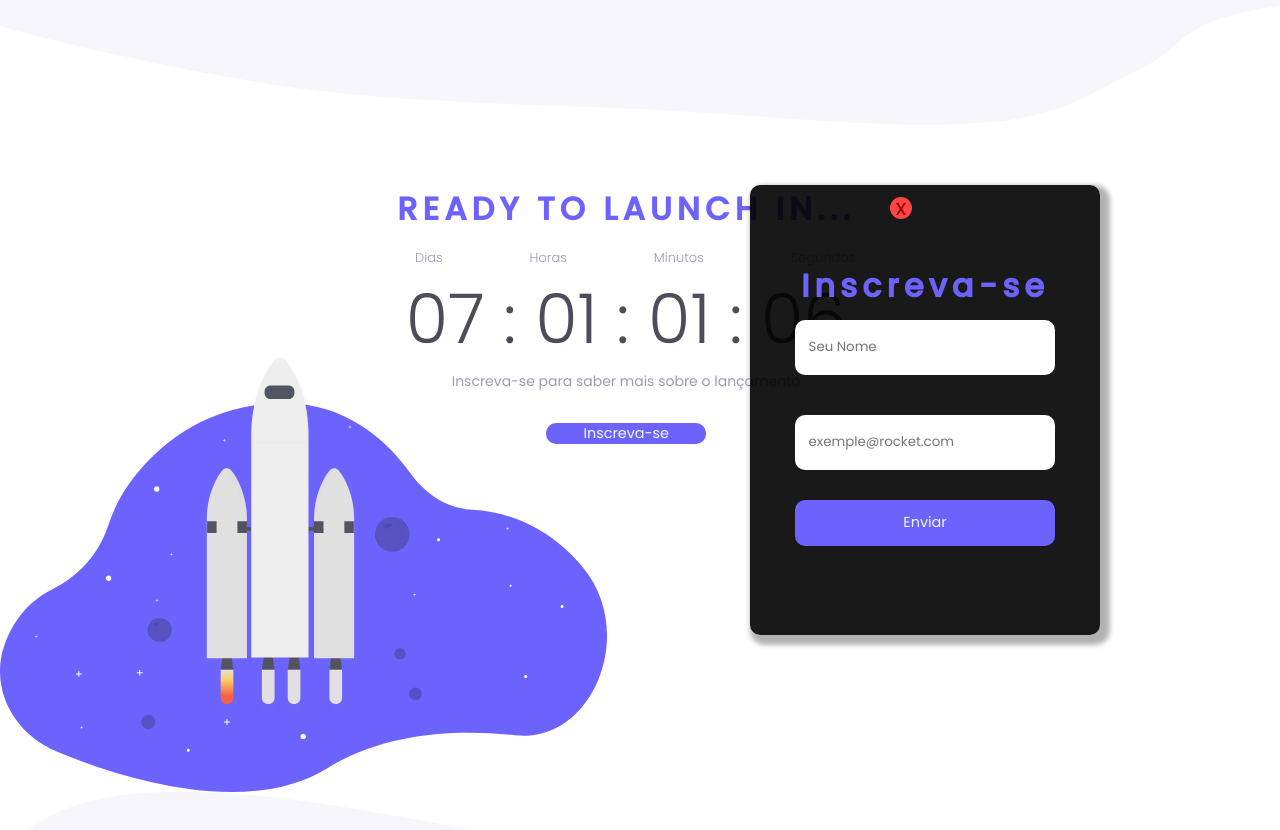
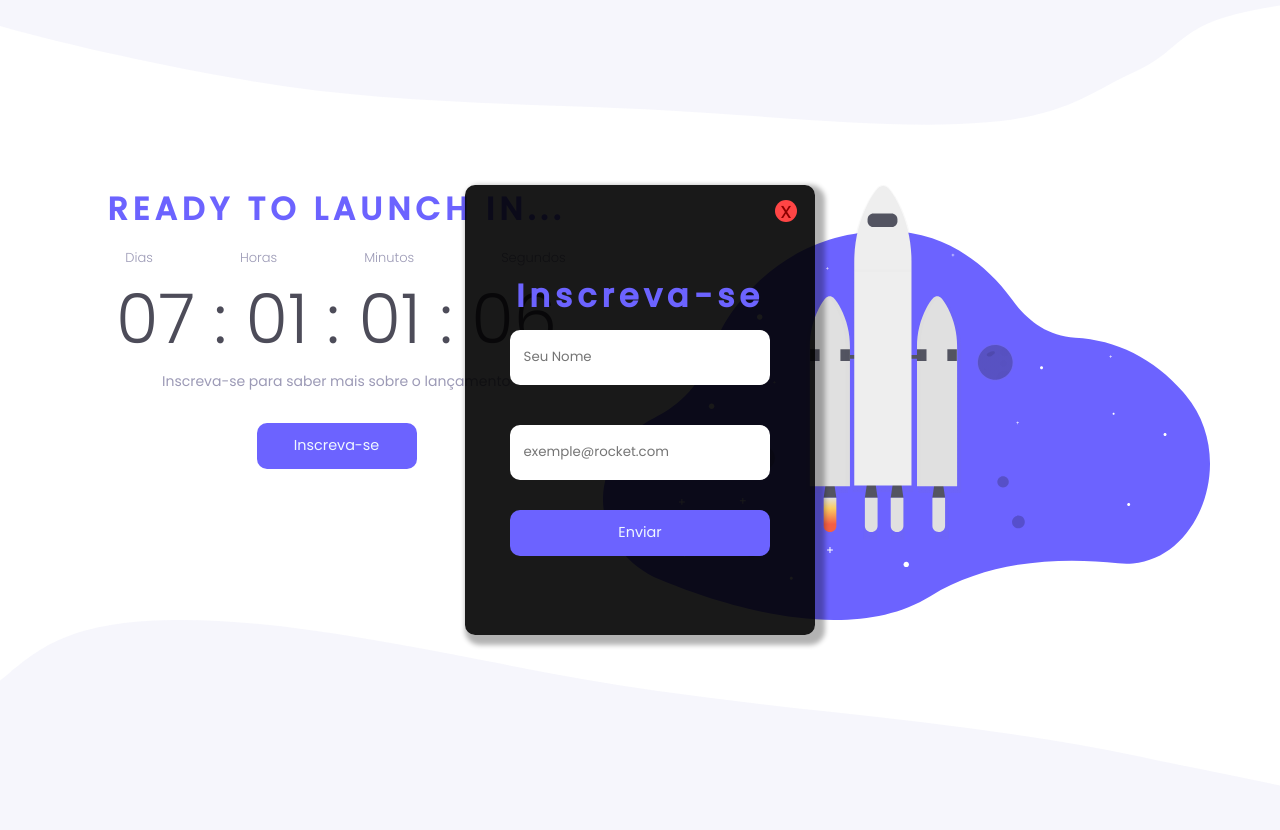
Before and after one commit to paulosantana95/Desafio-Countdown, a plain HTML site: page index.html in a window 1280 px wide. Both pictures are taken after a click on the button "Inscreva-se". Drawn offline with Linux system fonts and the light colour scheme.

Commit message:
projetct 2.0

```diff
--- a/assets/css/style.css
+++ b/assets/css/style.css
@@ -14,9 +14,9 @@
 
 .container {
     display: flex;
-    justify-content: flex-start;
     /* border: 5px solid #6C63FF; */
     margin-top: 60px;
+    justify-content: center;
     flex-wrap: wrap;
 }
 
@@ -55,23 +55,27 @@ p {
 .rocket-image {
     display: flex;
     justify-content: center;
+    width: 607px;
 }
+
+@media (max-width: 900px) {
+    .rocket-image {
+        display: none;
+    }
+  }
 
 .countdown-area {
     display: flex;
     float: left;
     /* width: 494px; */
-    height: 172px;
-    margin-left: 360px;
     flex-direction: column;
     align-items: center;
-    padding-bottom: 50px;
+    /* padding-bottom: 100px; */
 }
 
 .timer-text-area {
     display: flex;
     justify-content: center;
-    justify-items: center;
     text-align: center;
     flex-direction: row;
     padding-right: 5px;
@@ -93,7 +97,6 @@ p {
 }
 
 button {
-    height: 46px;
     background-color: var(--purple);
     border-radius: 10px;
     color: aliceblue;
@@ -102,13 +105,15 @@ button {
     cursor: pointer;
 }
 
-.subscribe {
+.subscribe-button {
     height: 46px;
     width: 160px;
     margin-top: 31px;
+    margin-bottom: 50px;
 }
 
 #modal div button {
+    height: 46px;
     width: 260px;
 }
 
@@ -119,13 +124,11 @@ button {
     flex-direction: column;
     justify-items: center;
     visibility: hidden;
-    margin-left: 750px;
     width: 350px;
     height: 450px;
     box-shadow: 5px 5px 5px 5px rgba(0, 0, 0, 0.3);
     background: rgba(0,0,0,0.9);
     z-index: 1;
-    pointer-events: none;
     border-radius: 10px;
 }
 
@@ -174,18 +177,17 @@ button {
 } */
 
 .fechar {
-    position: relative;
     width: 22px;
     height: 25px;
-    left: 140px;
-    top: 7px;
     text-align: center;
     line-height: 22px;
-    margin-top: 5px;
+    margin-left: 310px;
+    margin-top: 15px;
     background: #ff4545;
     border-radius: 50%;
     font-size: 22px;
     color: #8d0000;
+    cursor: pointer;
 }
 
 a:link, a:active, a:visited{
--- a/assets/js/main.js
+++ b/assets/js/main.js
@@ -36,9 +36,9 @@ function clickSubmit() {
 }
 
 function clickClosed() {
-    const x = document.querySelector('#fechar')
+    const modal = document.querySelector('#modal')
 
-
+    modal.className="";
 
 }
 
--- a/index.html
+++ b/index.html
@@ -10,7 +10,7 @@
         <link href="https://fonts.googleapis.com/css2?family=Poppins:wght@300;400;500&display=swap" rel="stylesheet">
     <title>Countdown</title>
 </head>
-<body>
+<body class="col-">
     <!--TOP-IMAGE-->
         <div class="top-image">
             <svg width="100%" height="auto" viewBox="0 0 1366 133" fill="none" xmlns="http://www.w3.org/2000/svg">
@@ -37,7 +37,7 @@
             <p class="subscribe-area">Inscreva-se para saber mais sobre o lançamento</p>
 
 
-                <button class="subscribe" onclick="clickSubmit()">Inscreva-se</button>
+                <button class="subscribe-button" onclick="clickSubmit()">Inscreva-se</button>
 
         </div>
 
@@ -60,7 +60,7 @@
 
         <!-- ROCKET IMAGE -->
         <div class="rocket-image">
-            <svg width="607" height="435" viewBox="0 0 607 435" fill="none" xmlns="http://www.w3.org/2000/svg">
+            <svg width="100%" height="auto" viewBox="0 0 607 435" fill="none" xmlns="http://www.w3.org/2000/svg">
                 <g clip-path="url(#clip0)">
                 <path d="M529.904 378.444C524.973 378.868 520.011 378.801 515.093 378.246C461.022 372.273 387.392 373.972 327.37 411.129C244.36 462.509 114.269 418.524 56.8832 394.594C13.0364 376.318 -9.72645 331.552 3.94626 289.533C4.13876 288.94 4.3366 288.347 4.54514 287.754C13.1487 262.783 30.1313 243.24 51.1618 232.881C69.4919 223.852 96.2544 204.998 108.163 168.771C113.082 153.812 119.83 139.739 128.594 127.473C152.063 94.6217 201.193 45.7001 285.689 46.0046C300.503 46.0763 315.207 48.563 329.22 53.3666C360.089 63.8754 387.969 85.2402 409.23 114.859C422.795 133.75 443.125 151.311 472.23 152.743C512.622 154.741 551.17 173.531 580.088 206.97C580.922 207.932 581.745 208.898 582.569 209.876C634.057 271.16 598.295 372.471 529.904 378.444Z" fill="#6C63FF"/>
                 <g opacity="0.7">
```
